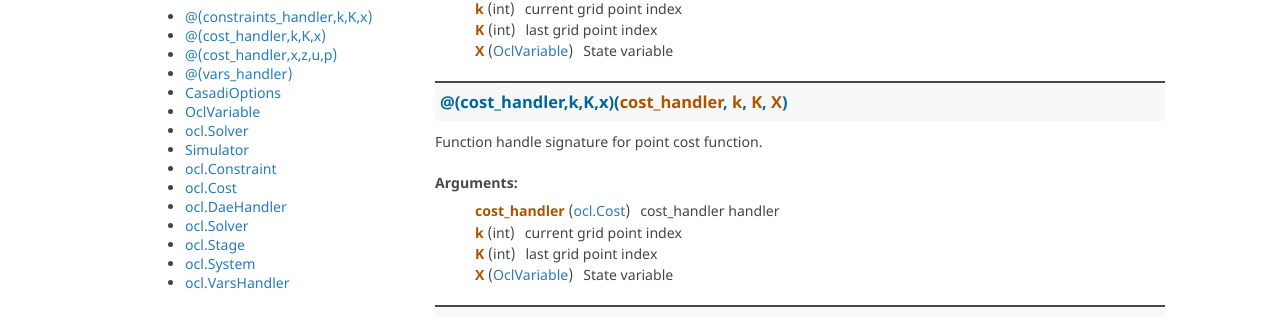
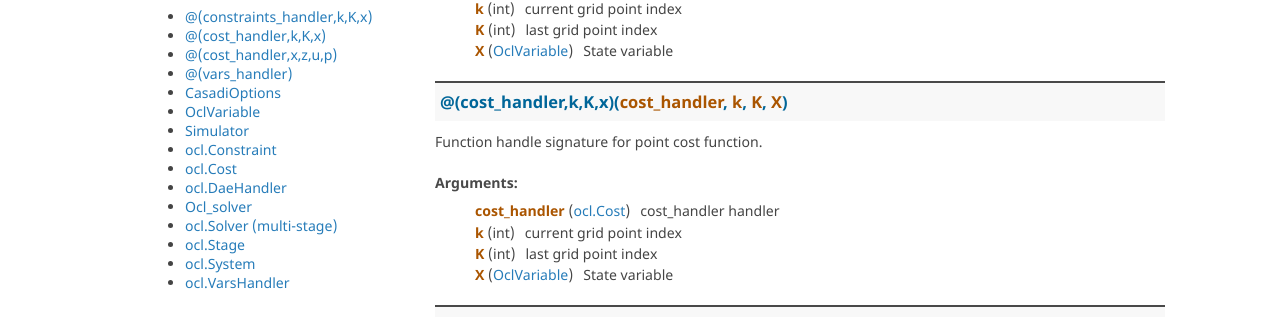
Before and after one commit to OpenOCL/openocl.github.io, a Jekyll site: the page built from api-docs.md, in a window 1280 px wide. Shown: the part 280-597 px from the top of the page. Built offline with Jekyll 4.4.1, drawn with Linux system fonts in a browser that asks for light colours.

Commit message:
Update default.html

```diff
--- a/_layouts/default.html
+++ b/_layouts/default.html
@@ -71,12 +71,12 @@
           <div class="api" id="api-list">
             <h4> API classes and modules </h4>
 
-            {% assign sorted_docs = site.api | sort: "title" %}
+            {% assign sorted_docs = site.api | sort: "name" %}
             <ul>
             {% for doc in sorted_docs %}
               <li>
                 <a href="#{{ doc.id | replace: '/', '' | replace: '.', '' }}">
-                  {{ doc.name }}
+                  {{ doc.title }}
                   {% if doc.type %}<span class="endpoint {{ doc.type }}"></span>{% endif %}
                 </a>
               </li>
```
